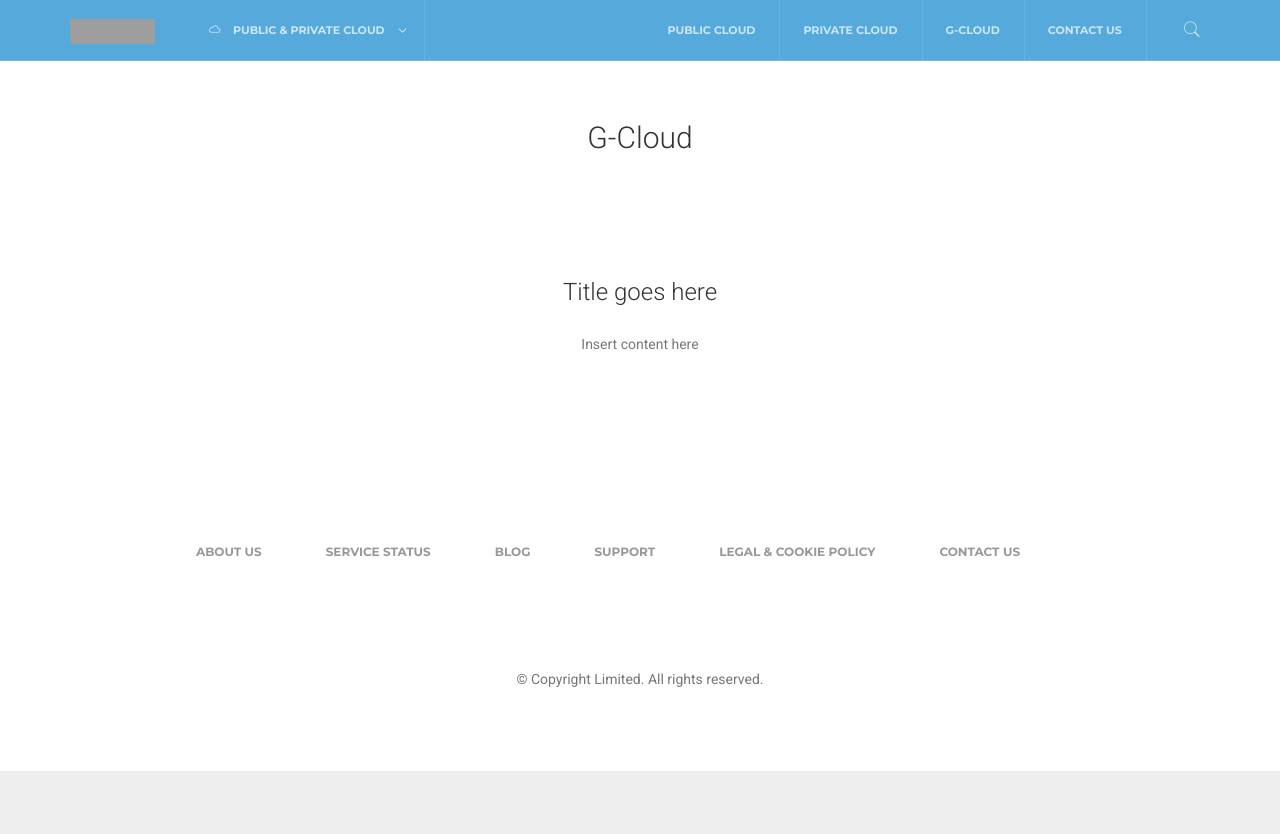
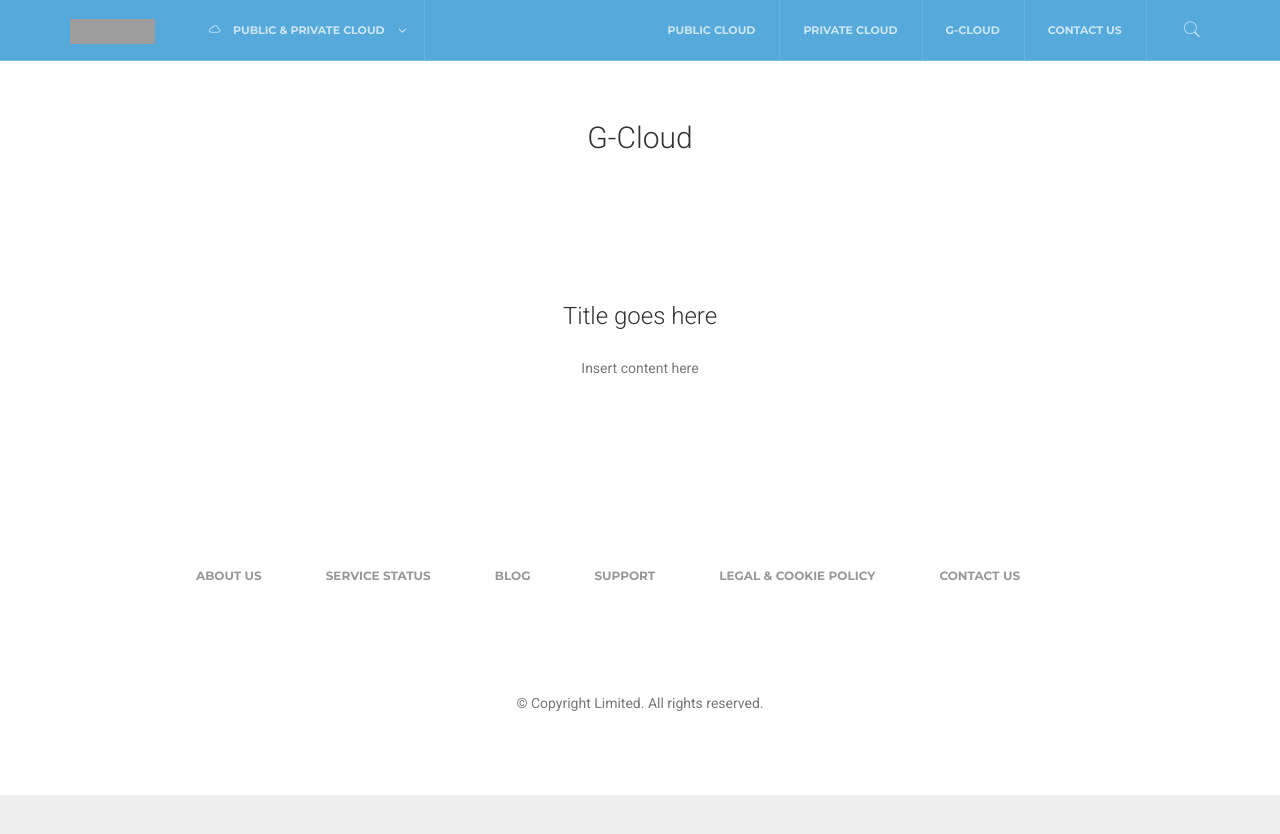
Before and after one commit to niksimms/coreix.github.io, a Jekyll site: the page built from cloud/g-cloud/index.html, in a window 1280 px wide. Shown: the top 834 px of the page. Built offline with Jekyll 4.4.1, drawn with Linux system fonts in a browser that asks for light colours; grey boxes are pictures that could not be loaded.

Commit message:
Update start.html

```diff
--- a/_includes/article/start.html
+++ b/_includes/article/start.html
@@ -4,3 +4,5 @@
         <div class="row">
             <div class="col-md-10 col-md-offset-1">
                 <div class="article-single text-center">
+
+                        <h4>{{ include.title }}</h4>
```
